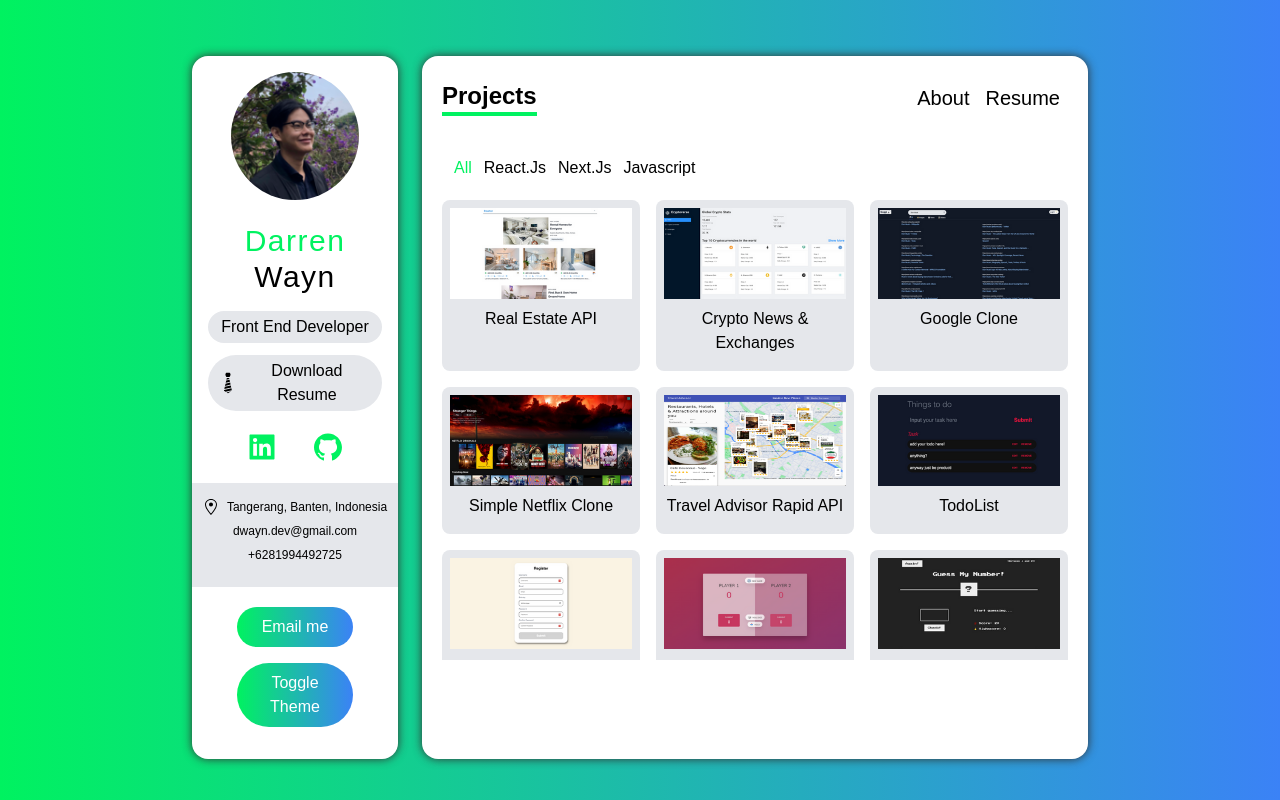
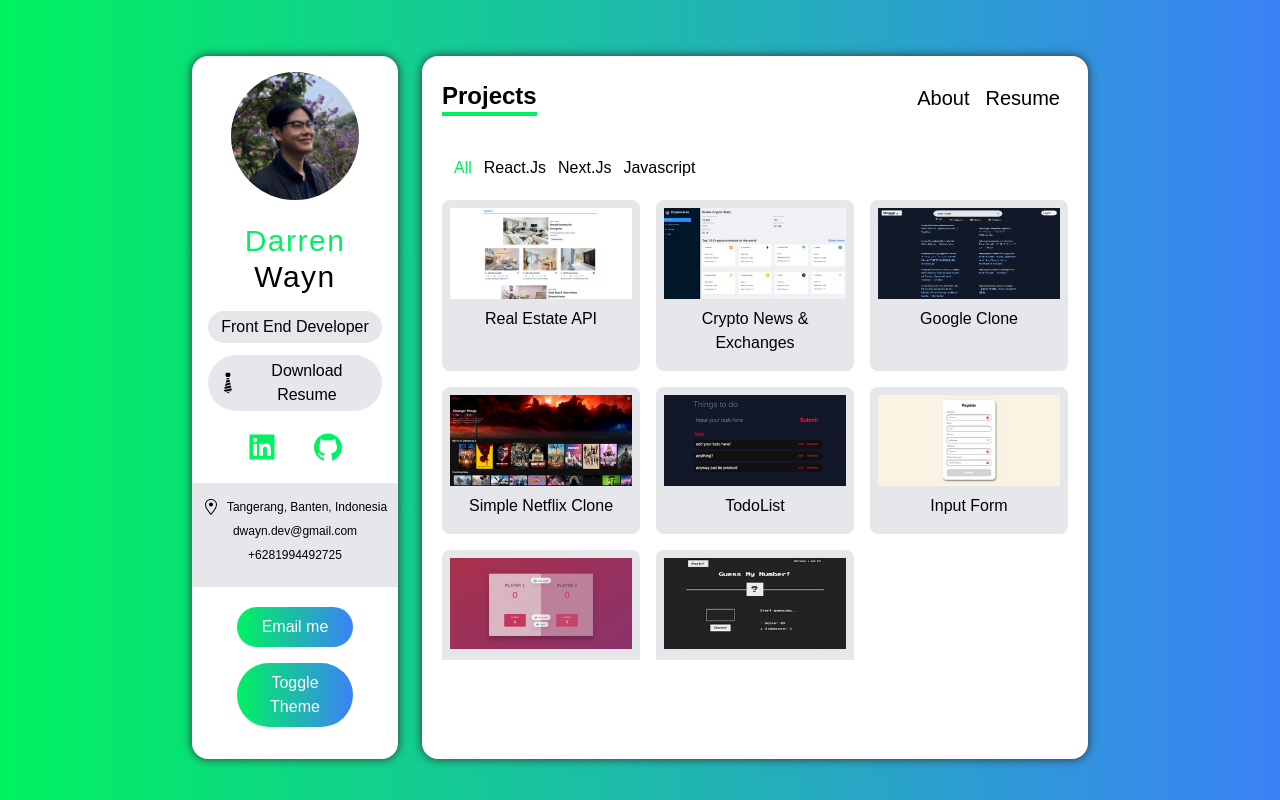
Before and after one commit to DarrenWayn/darren-portfolio, a Next.js app: page /projects in a window 1280 px wide. Built offline with nearby package versions, Linux system fonts and the light colour scheme; a small style sheet from the web is missing.

Commit message:
Delete travel api

```diff
--- a/data.ts
+++ b/data.ts
@@ -127,19 +127,19 @@
       "Stripe",
     ],
   },
+  // {
+  //   id: 5,
+  //   name: "Travel Advisor Rapid API",
+  //   image_path: "/images/traveladvisor-api.png",
+  //   deployed_url: "https://dw-react-travel-api.netlify.app",
+  //   github_url: "https://github.com/DarrenWayn/travel-advisor-api",
+  //   category: ["react.js"],
+  //   description:
+  //     "This site have a Card that cover Restaurants, Hotel, and Attraction that used to look for the best of it in each countries and cities using Travel Advisor Rapid Api",
+  //   key_techs: ["React", "Axios", "Material UI", "Google Map & Weather API"],
+  // },
   {
     id: 5,
-    name: "Travel Advisor Rapid API",
-    image_path: "/images/traveladvisor-api.png",
-    deployed_url: "https://dw-react-travel-api.netlify.app",
-    github_url: "https://github.com/DarrenWayn/travel-advisor-api",
-    category: ["react.js"],
-    description:
-      "This site have a Card that cover Restaurants, Hotel, and Attraction that used to look for the best of it in each countries and cities using Travel Advisor Rapid Api",
-    key_techs: ["React", "Axios", "Material UI", "Google Map & Weather API"],
-  },
-  {
-    id: 6,
     name: "TodoList",
     image_path: "/images/todos.png",
     deployed_url: "https://dw-todolist-react.netlify.app/",
@@ -150,7 +150,7 @@
     key_techs: ["React", "Sass", "Html5"],
   },
   {
-    id: 7,
+    id: 6,
     name: "Input Form",
     image_path: "/images/simple-input-form.png",
     deployed_url: "https://dw-inputform-react.netlify.app/",
@@ -160,7 +160,7 @@
     key_techs: ["React", "Sass", "Html5"],
   },
   {
-    id: 8,
+    id: 7,
     name: "Pig Game",
     image_path: "/images/pig-game.png",
     deployed_url: "https://dw-pig-game.netlify.app/",
@@ -170,7 +170,7 @@
     key_techs: ["Javascript", "CSS", "Html5"],
   },
   {
-    id: 9,
+    id: 8,
     name: "Guess My Number",
     image_path: "/images/guess-my-number.png",
     deployed_url: "https://dw-guessmynumber.netlify.app/",
```
Also changed, not shown: public/images/googleclone.png, 1 other file (tests, documents, lock files or other folders).
